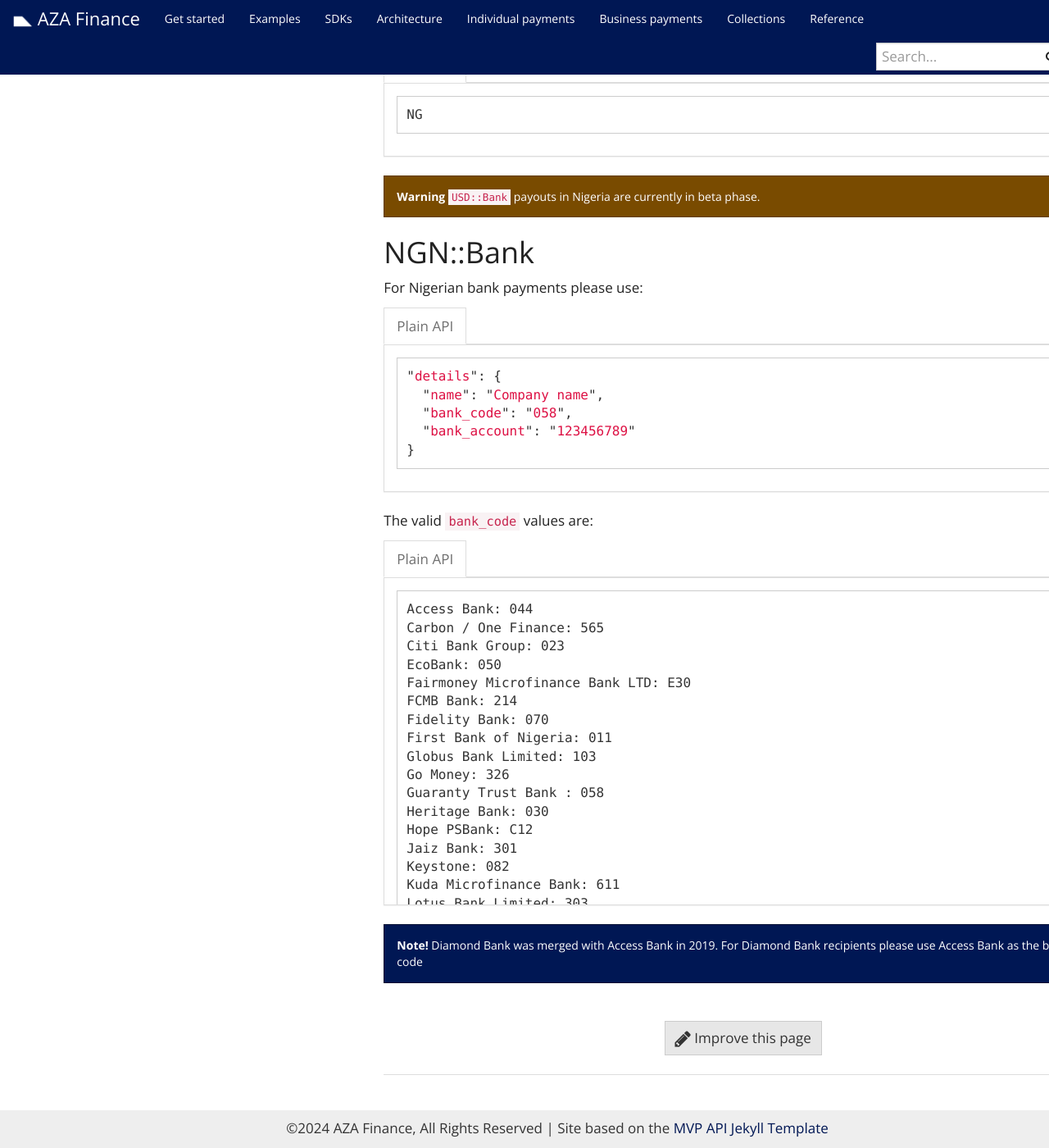
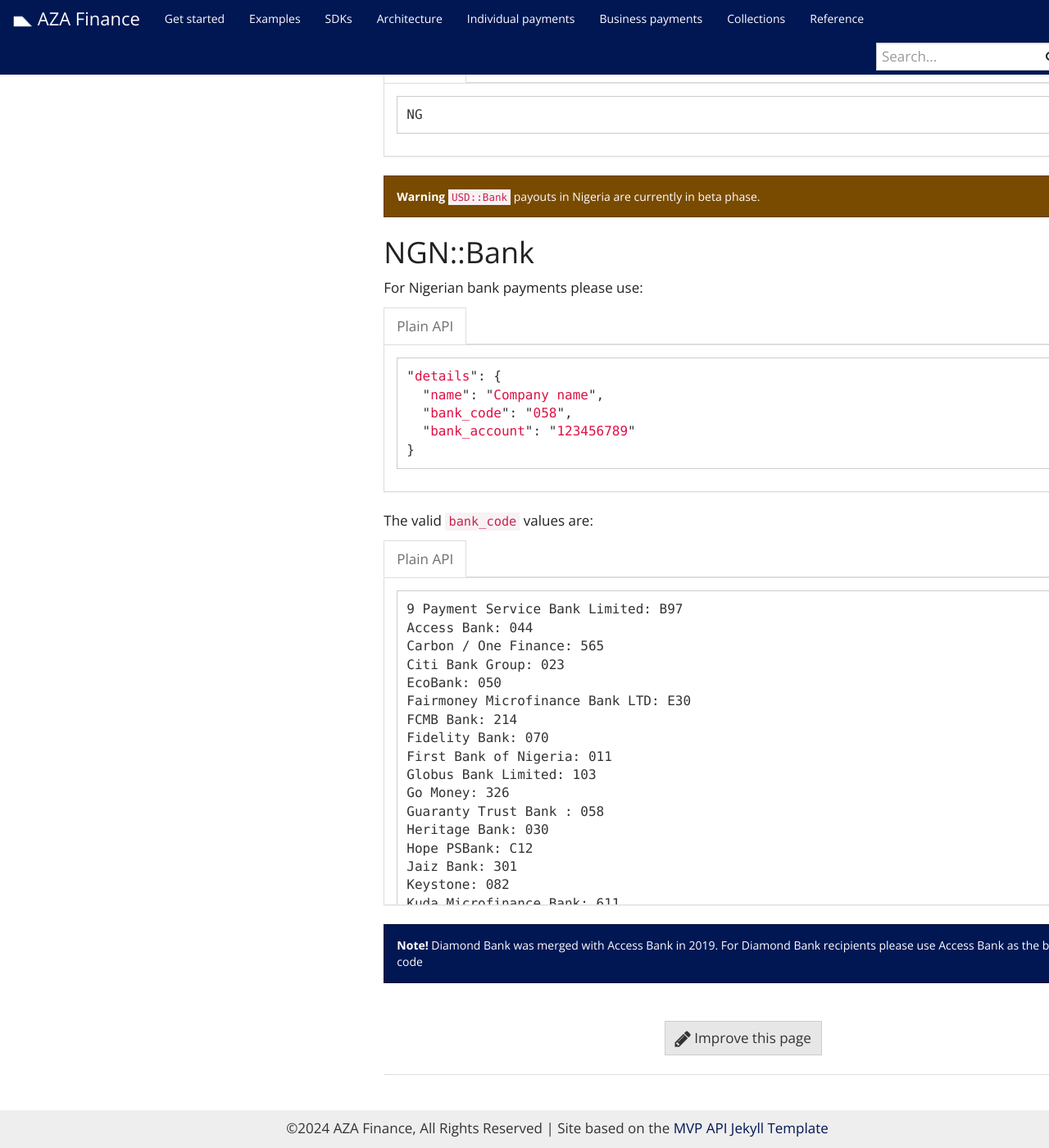
Before and after one commit to transferzero/api-documentation, a Jekyll site: the page built from _docs/business-payments.md, in a window 1280 px wide and 1400 px high, scrolled down 18009 px. Shown: the whole window at 82% size. Built offline with Jekyll 4.4.1, drawn with Linux system fonts in a browser that asks for light colours; nearby versions of some CDN libraries; comment, search, counter and statistics services are not loaded; some of the changed text lies outside the part shown.

Commit message:
[BTA-12878] Update ngn-bank.md

````diff
--- a/_includes/corridors/ngn-bank.md
+++ b/_includes/corridors/ngn-bank.md
@@ -20,6 +20,7 @@
 
 {% capture data-raw %}
 ```
+9 Payment Service Bank Limited: B97
 Access Bank: 044
 Carbon / One Finance: 565
 Citi Bank Group: 023
````
